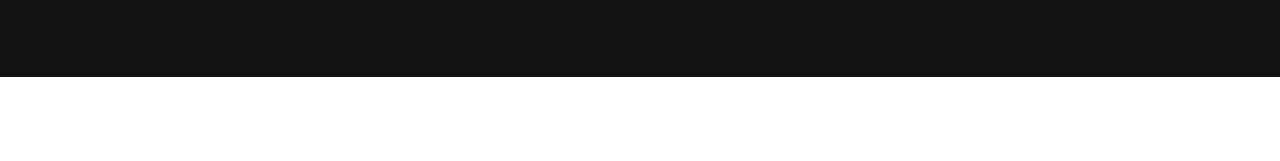
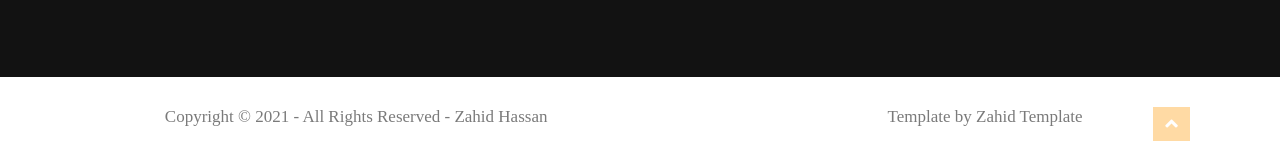
Before and after one commit to zahid15-1576/NALPURE-HTML-CSS-Project-2, a plain HTML site: page index.html in a window 1280 px wide. Shown: the part 5933-6094 px from the top of the page. Before the commit the page ends 6010 px from the top, so only its background shows below. Drawn offline with Linux system fonts and the light colour scheme; a web font is replaced by a local one.

Commit message:
project 100% completed

```diff
--- a/asset/css/style.css
+++ b/asset/css/style.css
@@ -545,3 +545,40 @@
     font-family: 'Kanit', sans-serif;
     margin-top: 7px;
 }
+
+/* Copyright Section */
+.copyright-section{
+    max-width: 93%;
+    margin: auto;
+    padding: 30px 0px 20px 120px;
+    background-color: #FFFFFF;
+}
+.copyright-conteinar{
+    display: flex;
+}
+.p2{
+    text-align: right;
+    width: 50%;
+    color: #7A7A7A;
+    font-size: 17px;
+}
+.p1{
+    color: #7A7A7A;
+    font-size: 17px;
+}
+
+.pop-up{
+    width: 10%;
+    text-align: right;
+}
+.pop-up i{
+    font-size: 20px;
+    color: white;
+    background-color: #FFA41F;
+    opacity: 0.4;
+    padding: 7px 12px ;
+}
+.pop-up i:hover{
+    opacity: 0.9;
+    transition-duration: 0.3s; ;
+}
--- a/index.html
+++ b/index.html
@@ -374,6 +374,17 @@
             </div>
         </div>
     </section>
+    <section class="copyright-section">
+        <div class="copyright-conteinar">
+            <div class="p1">
+                <p>Copyright © 2021 - All Rights Reserved - Zahid Hassan</p>
+            </div>
+            <div class="p2"><p>Template by Zahid Template</p></div>
+            <div class="pop-up">
+                <a href="#"><i class="fas fa-angle-up"></i></a>
+            </div>
+        </div>
+    </section>
 </body>
 
 </html>
```
